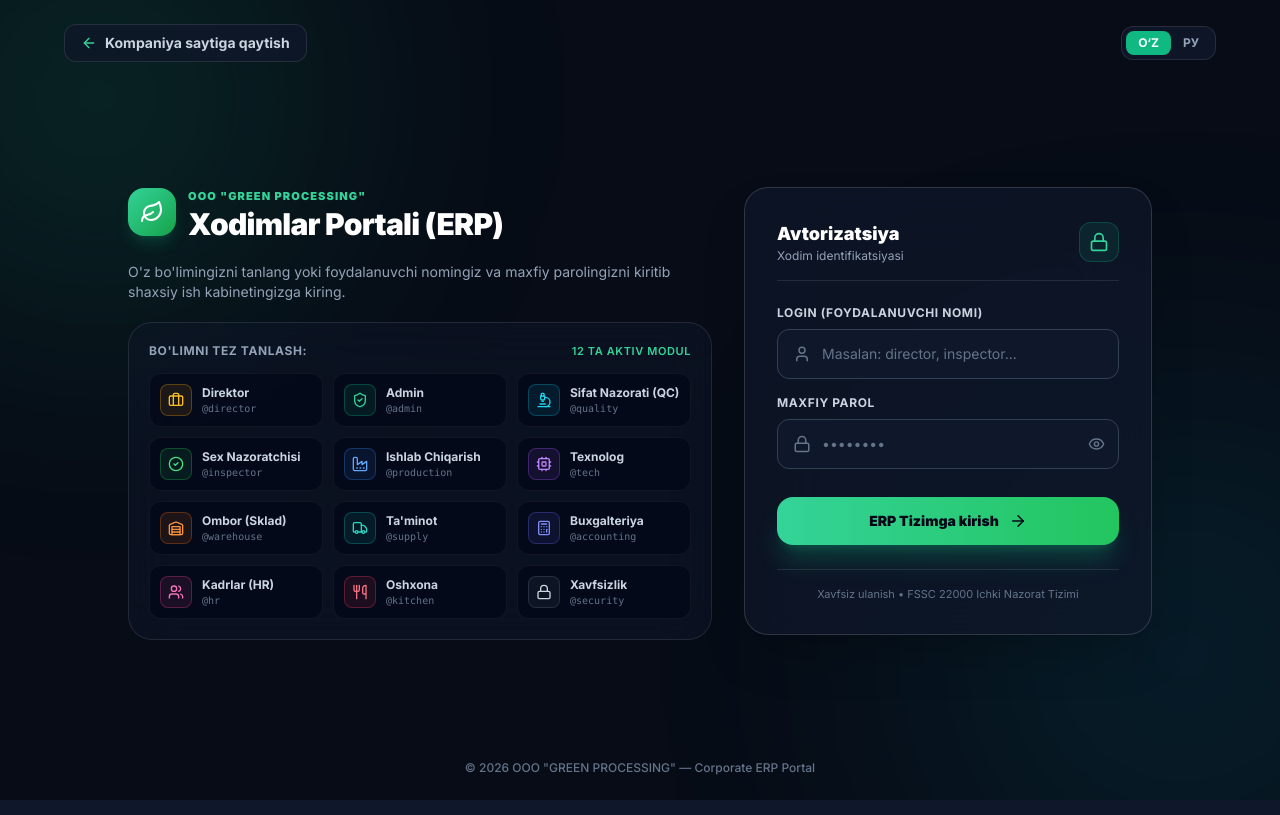
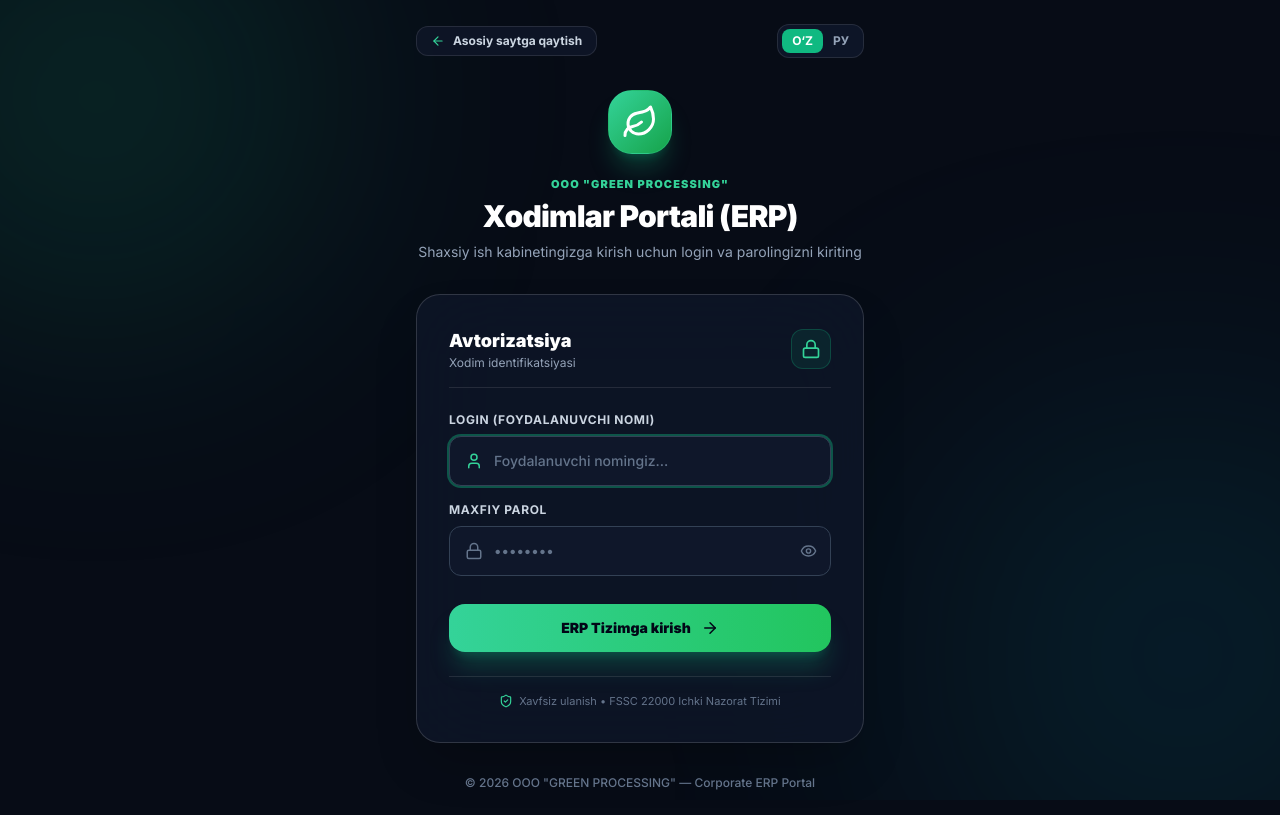
Before and after one commit to Muhammad123-1/Green-Processing, a Next.js app: page /login in a window 1280 px wide. Built offline with nearby package versions, Linux system fonts and the light colour scheme.

Commit message:
refactor(auth): remove staff quick-role selector from login page and center auth form

```diff
--- a/src/app/(auth)/login/page.tsx
+++ b/src/app/(auth)/login/page.tsx
@@ -12,34 +12,9 @@ import {
   ArrowLeft,
   Leaf,
   ShieldCheck,
-  Factory,
-  Microscope,
-  Warehouse,
-  Calculator,
-  Truck,
-  Users,
-  Briefcase,
-  Utensils,
-  Cpu,
-  CheckCircle2,
   Eye,
   EyeOff
 } from 'lucide-react'
-
-const departments = [
-  { id: 'director', username: 'director', labelUz: 'Direktor', labelRu: 'Директор', icon: Briefcase, color: 'text-amber-400 border-amber-500/30 bg-amber-500/10' },
-  { id: 'admin', username: 'admin', labelUz: 'Admin', labelRu: 'Админ', icon: ShieldCheck, color: 'text-emerald-400 border-emerald-500/30 bg-emerald-500/10' },
-  { id: 'quality', username: 'quality', labelUz: 'Sifat Nazorati (QC)', labelRu: 'Контроль качества', icon: Microscope, color: 'text-cyan-400 border-cyan-500/30 bg-cyan-500/10' },
-  { id: 'inspector', username: 'inspector', labelUz: 'Sex Nazoratchisi', labelRu: 'Инспектор цеха', icon: CheckCircle2, color: 'text-green-400 border-green-500/30 bg-green-500/10' },
-  { id: 'production', username: 'production', labelUz: 'Ishlab Chiqarish', labelRu: 'Производство', icon: Factory, color: 'text-blue-400 border-blue-500/30 bg-blue-500/10' },
-  { id: 'tech', username: 'tech', labelUz: 'Texnolog', labelRu: 'Технолог', icon: Cpu, color: 'text-purple-400 border-purple-500/30 bg-purple-500/10' },
-  { id: 'warehouse', username: 'warehouse', labelUz: 'Ombor (Sklad)', labelRu: 'Склад', icon: Warehouse, color: 'text-orange-400 border-orange-500/30 bg-orange-500/10' },
-  { id: 'supply', username: 'supply', labelUz: "Ta'minot", labelRu: 'Снабжение', icon: Truck, color: 'text-teal-400 border-teal-500/30 bg-teal-500/10' },
-  { id: 'accounting', username: 'accounting', labelUz: 'Buxgalteriya', labelRu: 'Бухгалтерия', icon: Calculator, color: 'text-indigo-400 border-indigo-500/30 bg-indigo-500/10' },
-  { id: 'hr', username: 'hr', labelUz: 'Kadrlar (HR)', labelRu: 'Отдел кадров', icon: Users, color: 'text-pink-400 border-pink-500/30 bg-pink-500/10' },
-  { id: 'kitchen', username: 'kitchen', labelUz: 'Oshxona', labelRu: 'Кухня', icon: Utensils, color: 'text-rose-400 border-rose-500/30 bg-rose-500/10' },
-  { id: 'security', username: 'security', labelUz: 'Xavfsizlik', labelRu: 'Безопасность', icon: Lock, color: 'text-slate-300 border-slate-500/30 bg-slate-500/10' },
-]
 
 function SubmitButton({ lang }: { lang: 'uz' | 'ru' }) {
   const { pending } = useFormStatus()
@@ -69,10 +44,6 @@ export default function LoginPage() {
   const [showPassword, setShowPassword] = useState(false)
   const [lang, setLang] = useState<'uz' | 'ru'>('uz')
 
-  const handleSelectRole = (roleUsername: string) => {
-    setUsername(roleUsername)
-  }
-
   return (
     <div className="min-h-screen flex flex-col justify-between bg-[#070C16] text-slate-100 relative overflow-hidden px-4 py-6 sm:px-8">
       {/* Ambient Background Glows */}
@@ -82,20 +53,20 @@ export default function LoginPage() {
       </div>
 
       {/* Top Bar: Back to Company Website + Language Switcher */}
-      <div className="relative z-10 max-w-6xl w-full mx-auto flex items-center justify-between">
+      <div className="relative z-10 max-w-md w-full mx-auto flex items-center justify-between">
         <Link
           href="/"
-          className="inline-flex items-center gap-2 px-4 py-2 rounded-xl bg-slate-900/80 hover:bg-slate-800 border border-white/10 text-xs sm:text-sm font-bold text-slate-300 hover:text-white transition-all"
+          className="inline-flex items-center gap-2 px-3.5 py-1.5 rounded-xl bg-slate-900/80 hover:bg-slate-800 border border-white/10 text-xs font-bold text-slate-300 hover:text-white transition-all"
         >
-          <ArrowLeft className="w-4 h-4 text-emerald-400" />
-          <span>{lang === 'uz' ? 'Kompaniya saytiga qaytish' : 'Вернуться на сайт компании'}</span>
+          <ArrowLeft className="w-3.5 h-3.5 text-emerald-400" />
+          <span>{lang === 'uz' ? 'Asosiy saytga qaytish' : 'На главную'}</span>
         </Link>
 
         <div className="flex items-center bg-slate-900/90 border border-white/10 rounded-xl p-1">
           <button
             type="button"
             onClick={() => setLang('uz')}
-            className={`px-3 py-1 rounded-lg text-xs font-bold transition-all ${
+            className={`px-2.5 py-1 rounded-lg text-xs font-bold transition-all ${
               lang === 'uz' ? 'bg-emerald-500 text-white' : 'text-slate-400 hover:text-white'
             }`}
           >
@@ -104,7 +75,7 @@ export default function LoginPage() {
           <button
             type="button"
             onClick={() => setLang('ru')}
-            className={`px-3 py-1 rounded-lg text-xs font-bold transition-all ${
+            className={`px-2.5 py-1 rounded-lg text-xs font-bold transition-all ${
               lang === 'ru' ? 'bg-emerald-500 text-white' : 'text-slate-400 hover:text-white'
             }`}
           >
@@ -113,78 +84,31 @@ export default function LoginPage() {
         </div>
       </div>
 
-      {/* Center Content Grid */}
-      <div className="relative z-10 max-w-5xl w-full mx-auto my-8 grid lg:grid-cols-12 gap-8 items-center">
-        {/* Left Column: Department / Role Selector for Staff */}
-        <div className="lg:col-span-7 space-y-5">
-          <div className="flex items-center gap-3">
-            <div className="w-12 h-12 rounded-2xl bg-gradient-to-br from-emerald-400 to-green-600 flex items-center justify-center shadow-lg shadow-emerald-500/20">
-              <Leaf className="w-6 h-6 text-white" />
+      {/* Center Login Box */}
+      <div className="relative z-10 max-w-md w-full mx-auto my-auto py-8">
+        {/* Brand Header */}
+        <div className="text-center mb-8">
+          <div className="w-16 h-16 rounded-3xl bg-gradient-to-br from-emerald-400 to-green-600 flex items-center justify-center shadow-xl shadow-emerald-500/25 mx-auto mb-4 border border-emerald-400/30">
+            <Leaf className="w-9 h-9 text-white" />
           </div>
-            <div>
           <span className="text-[11px] font-black uppercase tracking-widest text-emerald-400">
             OOO &quot;GREEN PROCESSING&quot;
           </span>
-              <h1 className="text-2xl sm:text-3xl font-black text-white tracking-tight">
+          <h1 className="text-2xl sm:text-3xl font-black text-white tracking-tight mt-1">
             {lang === 'uz' ? 'Xodimlar Portali (ERP)' : 'Портал Сотрудников (ERP)'}
           </h1>
-            </div>
+          <p className="text-xs sm:text-sm text-slate-400 mt-2">
+            {lang === 'uz'
+              ? 'Shaxsiy ish kabinetingizga kirish uchun login va parolingizni kiriting'
+              : 'Введите логин и пароль для входа в личный рабочий кабинет'}
+          </p>
         </div>
 
-          <p className="text-xs sm:text-sm text-slate-400 leading-relaxed">
-            {lang === 'uz'
-              ? "O'z bo'limingizni tanlang yoki foydalanuvchi nomingiz va maxfiy parolingizni kiritib shaxsiy ish kabinetingizga kiring."
-              : 'Выберите свой отдел для быстрой подстановки логина или введите имя пользователя и пароль для входа в рабочий кабинет.'}
-          </p>
-
-          {/* Department Badges Grid */}
-          <div className="bg-slate-900/50 backdrop-blur-xl border border-white/10 rounded-3xl p-5">
-            <div className="text-xs font-bold uppercase tracking-wider text-slate-400 mb-3.5 flex items-center justify-between">
-              <span>{lang === 'uz' ? "Bo'limni tez tanlash:" : 'Быстрый выбор отдела:'}</span>
-              <span className="text-[11px] text-emerald-400 font-semibold">
-                {lang === 'uz' ? '12 ta aktiv modul' : '12 активных модулей'}
-              </span>
-            </div>
-
-            <div className="grid grid-cols-2 sm:grid-cols-3 gap-2.5">
-              {departments.map((dept) => {
-                const Icon = dept.icon
-                const isSelected = username.toLowerCase() === dept.username
-                return (
-                  <button
-                    key={dept.id}
-                    type="button"
-                    onClick={() => handleSelectRole(dept.username)}
-                    className={`flex items-center gap-2.5 p-2.5 rounded-xl border text-left transition-all ${
-                      isSelected
-                        ? 'bg-emerald-500/20 border-emerald-400 text-white shadow-md shadow-emerald-500/10 scale-[1.01]'
-                        : 'bg-slate-950/60 border-white/5 text-slate-300 hover:border-white/20 hover:bg-slate-900'
-                    }`}
-                  >
-                    <div className={`w-8 h-8 rounded-lg border flex items-center justify-center shrink-0 ${dept.color}`}>
-                      <Icon className="w-4 h-4" />
-                    </div>
-                    <div className="min-w-0">
-                      <div className="text-xs font-bold truncate">
-                        {lang === 'uz' ? dept.labelUz : dept.labelRu}
-                      </div>
-                      <div className="text-[10px] text-slate-500 font-mono truncate">
-                        @{dept.username}
-                      </div>
-                    </div>
-                  </button>
-                )
-              })}
-            </div>
-          </div>
-        </div>
-
-        {/* Right Column: Login Card */}
-        <div className="lg:col-span-5">
+        {/* Card */}
         <div className="bg-slate-900/75 backdrop-blur-2xl border border-white/15 p-7 sm:p-8 rounded-3xl shadow-2xl">
           <div className="flex items-center justify-between mb-6 pb-4 border-b border-white/10">
             <div>
-                <h2 className="text-lg font-black text-white">
+              <h2 className="text-base sm:text-lg font-black text-white">
                 {lang === 'uz' ? 'Avtorizatsiya' : 'Авторизация'}
               </h2>
               <p className="text-xs text-slate-400">
@@ -218,9 +142,10 @@ export default function LoginPage() {
                     name="username"
                     value={username}
                     onChange={(e) => setUsername(e.target.value)}
-                      className="w-full bg-slate-950/80 border border-white/10 rounded-xl py-3.5 pl-11 pr-4 text-sm text-white placeholder-slate-600 focus:outline-none focus:ring-2 focus:ring-emerald-500/40 focus:border-emerald-500/50 transition-all"
-                      placeholder={lang === 'uz' ? 'Masalan: director, inspector...' : 'Например: director, inspector...'}
+                    className="w-full bg-slate-950/80 border border-white/10 rounded-xl py-3.5 pl-11 pr-4 text-sm text-white placeholder-slate-600 focus:outline-none focus:ring-2 focus:ring-emerald-500/40 focus:border-emerald-500/50 transition-all font-medium"
+                    placeholder={lang === 'uz' ? 'Foydalanuvchi nomingiz...' : 'Имя пользователя...'}
                     required
+                    autoFocus
                   />
                 </div>
               </div>
@@ -239,7 +164,7 @@ export default function LoginPage() {
                     name="password"
                     value={password}
                     onChange={(e) => setPassword(e.target.value)}
-                      className="w-full bg-slate-950/80 border border-white/10 rounded-xl py-3.5 pl-11 pr-11 text-sm text-white placeholder-slate-600 focus:outline-none focus:ring-2 focus:ring-emerald-500/40 focus:border-emerald-500/50 transition-all"
+                    className="w-full bg-slate-950/80 border border-white/10 rounded-xl py-3.5 pl-11 pr-11 text-sm text-white placeholder-slate-600 focus:outline-none focus:ring-2 focus:ring-emerald-500/40 focus:border-emerald-500/50 transition-all font-medium"
                     placeholder="••••••••"
                     required
                   />
@@ -260,12 +185,14 @@ export default function LoginPage() {
           </form>
 
           <div className="mt-6 pt-4 border-t border-white/10 text-center">
-              <p className="text-[11px] text-slate-500">
+            <p className="text-[11px] text-slate-500 flex items-center justify-center gap-1.5">
+              <ShieldCheck size={14} className="text-emerald-400" />
+              <span>
                 {lang === 'uz'
                   ? 'Xavfsiz ulanish • FSSC 22000 Ichki Nazorat Tizimi'
                   : 'Защищенное соединение • Внутренняя система FSSC 22000'}
+              </span>
             </p>
-            </div>
           </div>
         </div>
       </div>
```
Lines whose indentation alone changed are shown as unchanged.
